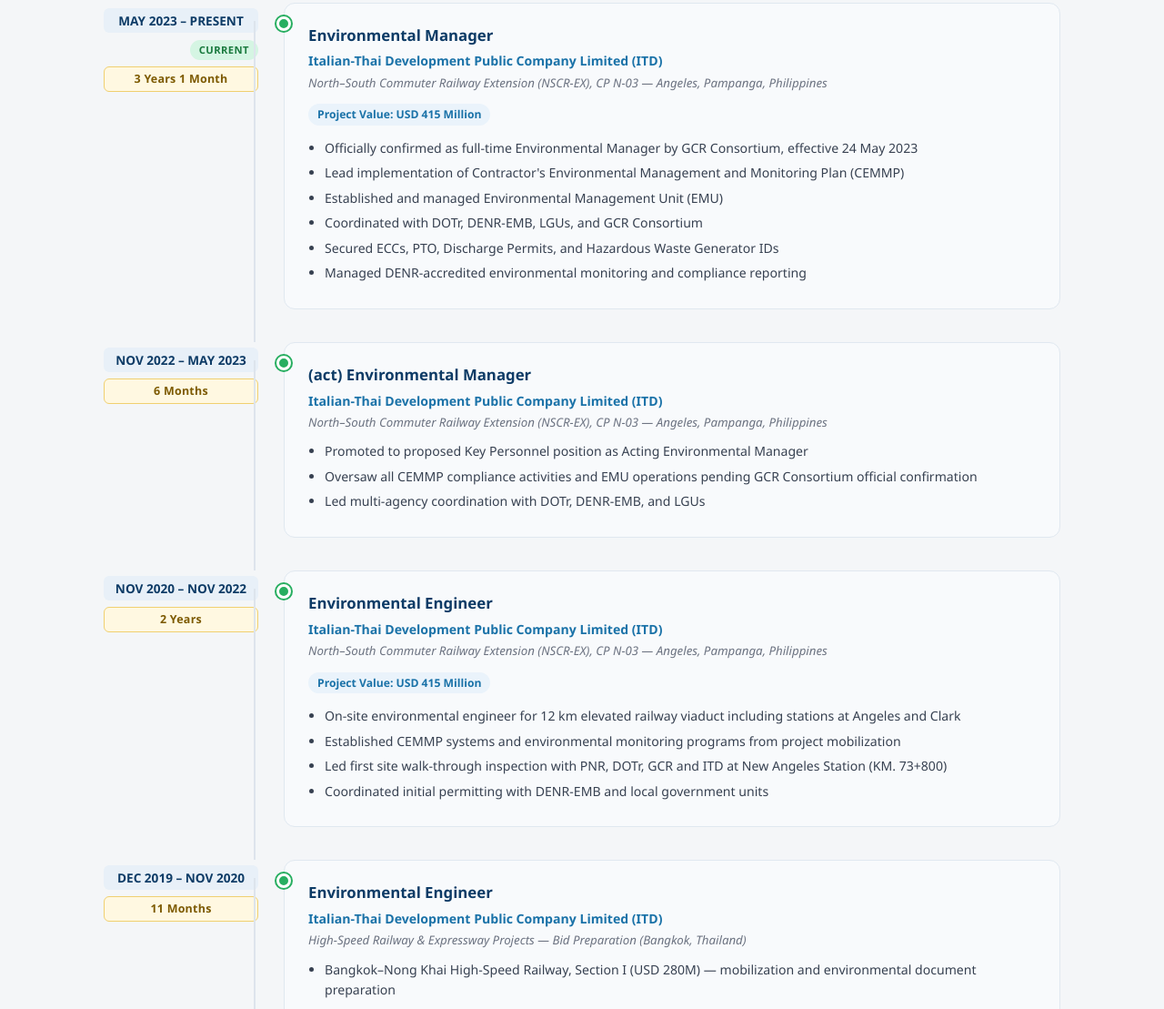
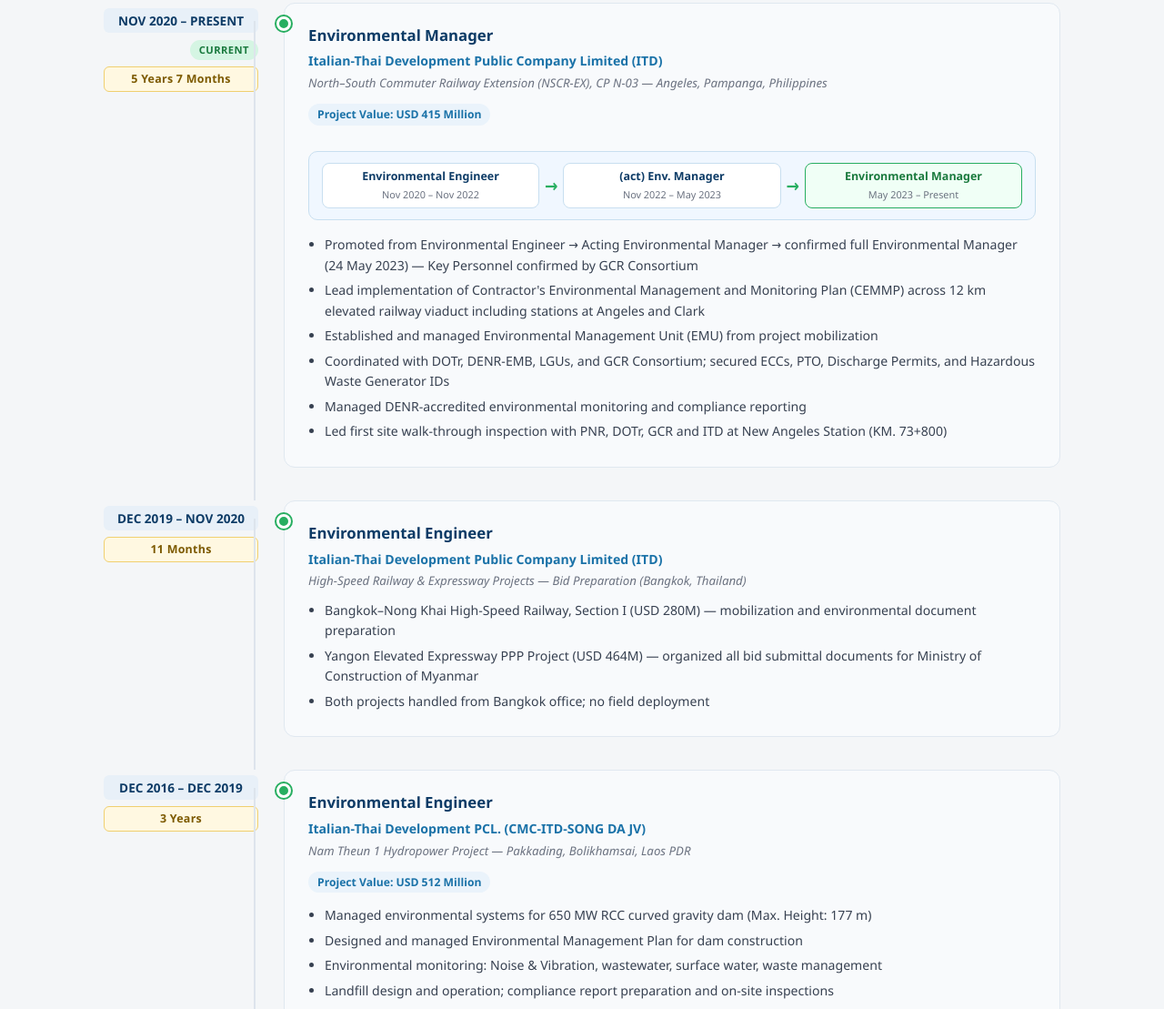
Before and after one commit to natchaisirima/natchaisirima.github.io, a plain HTML site: page index.html in a window 1280 px wide. Shown: the part 791-1900 px from the top of the page at 91% size. Drawn offline with Linux system fonts and the light colour scheme.

Commit message:
Merge NSCR-EX entries with role progression bar

```diff
--- a/index.html
+++ b/index.html
@@ -96,10 +96,10 @@
         <h2 class="section-title">Professional Experience</h2>
         <div class="timeline">
 
-          <!-- Environmental Manager (confirmed) -->
+          <!-- NSCR-EX — full tenure merged -->
           <div class="timeline-item">
-            <div class="timeline-meta" data-from="2023-05" data-to="present">
-              <span class="timeline-date">MAY 2023 – PRESENT</span>
+            <div class="timeline-meta" data-from="2020-11" data-to="present">
+              <span class="timeline-date">NOV 2020 – PRESENT</span>
               <span class="timeline-badge current">Current</span>
               <span class="tenure-counter"></span>
             </div>
@@ -108,51 +108,31 @@
               <p class="company">Italian-Thai Development Public Company Limited (ITD)</p>
               <p class="project-name">North–South Commuter Railway Extension (NSCR-EX), CP N-03 — Angeles, Pampanga, Philippines</p>
               <span class="project-value-tag">Project Value: USD 415 Million</span>
+
+              <div class="role-progression">
+                <div class="role-step">
+                  <span class="role-title">Environmental Engineer</span>
+                  <span class="role-period">Nov 2020 – Nov 2022</span>
+                </div>
+                <div class="role-arrow">&#8594;</div>
+                <div class="role-step">
+                  <span class="role-title">(act) Env. Manager</span>
+                  <span class="role-period">Nov 2022 – May 2023</span>
+                </div>
+                <div class="role-arrow">&#8594;</div>
+                <div class="role-step role-step-current">
+                  <span class="role-title">Environmental Manager</span>
+                  <span class="role-period">May 2023 – Present</span>
+                </div>
+              </div>
+
               <ul>
-                <li>Officially confirmed as full-time Environmental Manager by GCR Consortium, effective 24 May 2023</li>
-                <li>Lead implementation of Contractor's Environmental Management and Monitoring Plan (CEMMP)</li>
-                <li>Established and managed Environmental Management Unit (EMU)</li>
-                <li>Coordinated with DOTr, DENR-EMB, LGUs, and GCR Consortium</li>
-                <li>Secured ECCs, PTO, Discharge Permits, and Hazardous Waste Generator IDs</li>
+                <li>Promoted from Environmental Engineer → Acting Environmental Manager → confirmed full Environmental Manager (24 May 2023) — Key Personnel confirmed by GCR Consortium</li>
+                <li>Lead implementation of Contractor's Environmental Management and Monitoring Plan (CEMMP) across 12 km elevated railway viaduct including stations at Angeles and Clark</li>
+                <li>Established and managed Environmental Management Unit (EMU) from project mobilization</li>
+                <li>Coordinated with DOTr, DENR-EMB, LGUs, and GCR Consortium; secured ECCs, PTO, Discharge Permits, and Hazardous Waste Generator IDs</li>
                 <li>Managed DENR-accredited environmental monitoring and compliance reporting</li>
-              </ul>
-            </div>
-          </div>
-
-          <!-- (act) Environmental Manager -->
-          <div class="timeline-item">
-            <div class="timeline-meta" data-from="2022-11" data-to="2023-05">
-              <span class="timeline-date">NOV 2022 – MAY 2023</span>
-              <span class="tenure-counter"></span>
-            </div>
-            <div class="timeline-content">
-              <h3>(act) Environmental Manager</h3>
-              <p class="company">Italian-Thai Development Public Company Limited (ITD)</p>
-              <p class="project-name">North–South Commuter Railway Extension (NSCR-EX), CP N-03 — Angeles, Pampanga, Philippines</p>
-              <ul>
-                <li>Promoted to proposed Key Personnel position as Acting Environmental Manager</li>
-                <li>Oversaw all CEMMP compliance activities and EMU operations pending GCR Consortium official confirmation</li>
-                <li>Led multi-agency coordination with DOTr, DENR-EMB, and LGUs</li>
-              </ul>
-            </div>
-          </div>
-
-          <!-- Environmental Engineer, NSCR-EX -->
-          <div class="timeline-item">
-            <div class="timeline-meta" data-from="2020-11" data-to="2022-11">
-              <span class="timeline-date">NOV 2020 – NOV 2022</span>
-              <span class="tenure-counter"></span>
-            </div>
-            <div class="timeline-content">
-              <h3>Environmental Engineer</h3>
-              <p class="company">Italian-Thai Development Public Company Limited (ITD)</p>
-              <p class="project-name">North–South Commuter Railway Extension (NSCR-EX), CP N-03 — Angeles, Pampanga, Philippines</p>
-              <span class="project-value-tag">Project Value: USD 415 Million</span>
-              <ul>
-                <li>On-site environmental engineer for 12 km elevated railway viaduct including stations at Angeles and Clark</li>
-                <li>Established CEMMP systems and environmental monitoring programs from project mobilization</li>
                 <li>Led first site walk-through inspection with PNR, DOTr, GCR and ITD at New Angeles Station (KM. 73+800)</li>
-                <li>Coordinated initial permitting with DENR-EMB and local government units</li>
               </ul>
             </div>
           </div>
--- a/style.css
+++ b/style.css
@@ -309,6 +309,59 @@
 
 .timeline-content ul li { margin-bottom: 5px; }
 
+/* ── Role progression bar ───────────────── */
+.role-progression {
+  display: flex;
+  align-items: center;
+  flex-wrap: wrap;
+  gap: 6px;
+  margin: 14px 0 16px;
+  padding: 12px 14px;
+  background: #f0f7ff;
+  border: 1px solid #c8dff0;
+  border-radius: 10px;
+}
+
+.role-step {
+  display: flex;
+  flex-direction: column;
+  align-items: center;
+  background: white;
+  border: 1.5px solid #c8dff0;
+  border-radius: 8px;
+  padding: 6px 12px;
+  flex: 1;
+  min-width: 120px;
+  text-align: center;
+}
+
+.role-step-current {
+  border-color: #27ae60;
+  background: #f0fff6;
+}
+
+.role-title {
+  font-size: 0.78rem;
+  font-weight: 700;
+  color: #0d3b66;
+  line-height: 1.3;
+}
+
+.role-step-current .role-title { color: #1a7a3e; }
+
+.role-period {
+  font-size: 0.68rem;
+  color: #6b7280;
+  margin-top: 3px;
+}
+
+.role-arrow {
+  color: #27ae60;
+  font-size: 1.2rem;
+  font-weight: 700;
+  flex-shrink: 0;
+}
+
 /* ── Projects ────────────────────────────── */
 .projects-grid {
   display: grid;
```
